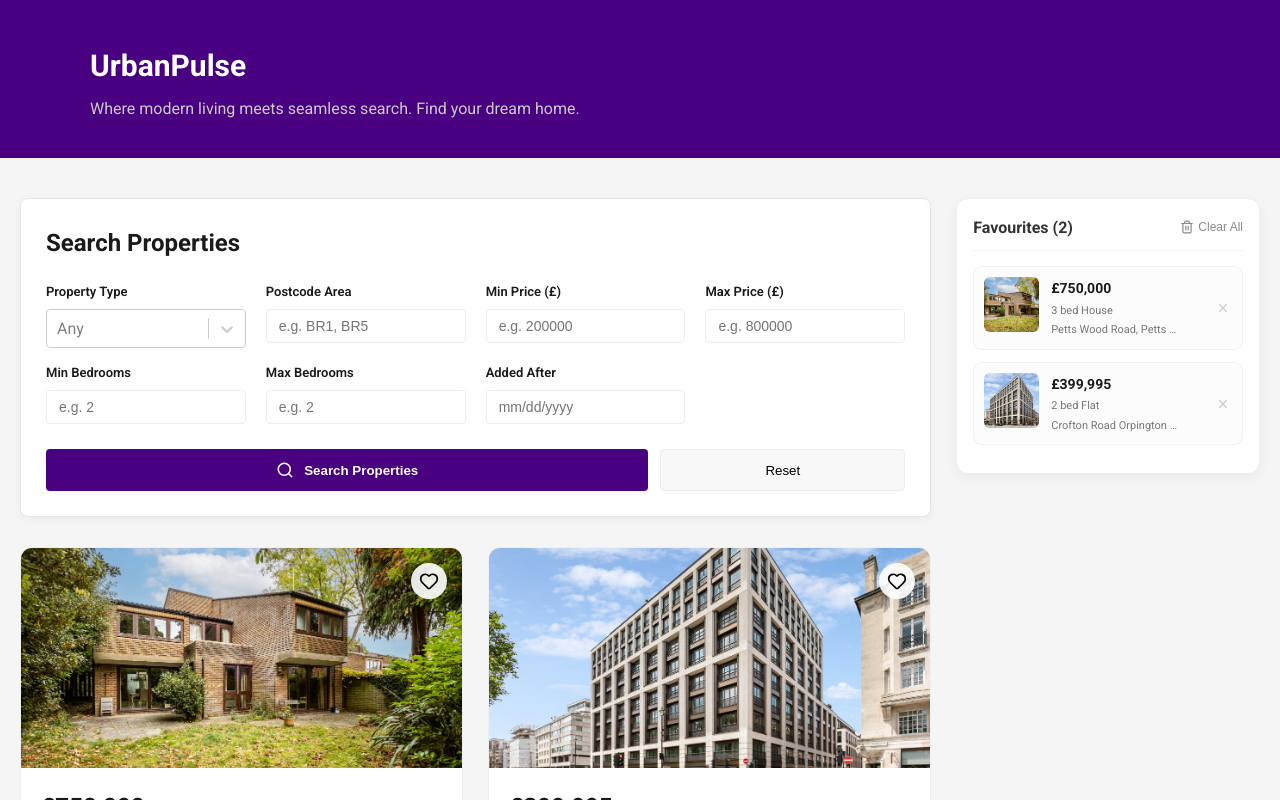
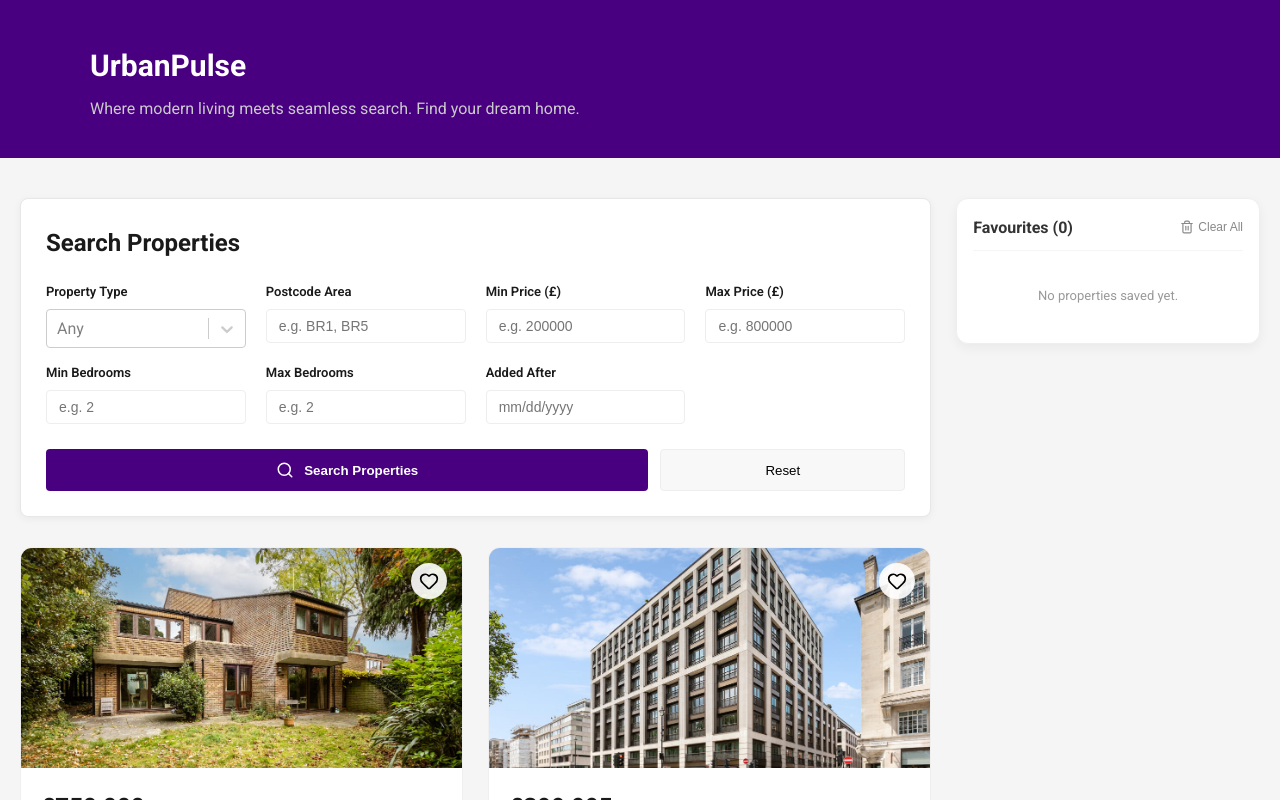
Before and after one commit to shenukamilan/urban-pulse, a React (Vite) app: page / in a window 1280 px wide. Shown: the top 800 px of the page. Built offline with nearby package versions, Linux system fonts and the light colour scheme.

Commit message:
Integrate FavoritesContext into favourites components
Refactored FavouriteItem and FavouritesSidebar to use FavoritesContext for managing favorite items. Added remove and clear functionality using context methods, replacing temporary data and improving state management.

```diff
--- a/src/components/FavouriteItem/FavouriteItem.jsx
+++ b/src/components/FavouriteItem/FavouriteItem.jsx
@@ -1,8 +1,14 @@
-import React from 'react';
+import React, { useContext } from 'react';
 import { X } from 'lucide-react';
 import './FavouriteItem.css'
+import { FavoritesContext } from '../../context/FavoritesContext';
+
 
 const FavouriteItem = ({ item }) => {
+
+    const { removeFavorite } = useContext(FavoritesContext);
+
+
   return (
     <div className="fav-item">
       <div className="fav-thumb-container">
@@ -19,7 +25,7 @@ const FavouriteItem = ({ item }) => {
         <p className="fav-loc-text">{item.location.substring(0, 25)}...</p>
       </div>
 
-      <button className="fav-remove-btn" title="Remove from favourites">
+      <button className="fav-remove-btn" title="Remove from favourites" onClick={() => removeFavorite(item.id)}>
         <X size={14} />
       </button>
     </div>
--- a/src/components/FavouritesSidebar/FavouritesSidebar.jsx
+++ b/src/components/FavouritesSidebar/FavouritesSidebar.jsx
@@ -1,25 +1,31 @@
-import React from 'react';
+import React, { useContext } from 'react';
 import { Trash2 } from 'lucide-react';
 import FavouriteItem from '../FavouriteItem/FavouriteItem';
 import './FavouritesSidebar.css';
 import propertiesData from "../../data/properties.json";
+import { FavoritesContext } from '../../context/FavoritesContext';
+
 
 const FavouritesSidebar = () => {
-  // Temp data for layout testing
-  const tempFavs = propertiesData.properties
+
+  const { favorites, clearFavorites } = useContext(FavoritesContext);
+
+  const savedProperties = favorites
+    .map((favId) => propertiesData.properties.find((p) => String(p.id) === favId))
+    .filter((item) => item !== undefined); // Safety check in case an ID is invalid
 
   return (
     <div className="fav-sidebar-card">
       <div className="fav-header">
-        <h3>Favourites ({tempFavs.length})</h3>
-        <button className="btn-clear">
+        <h3>Favourites ({savedProperties.length})</h3>
+        <button className="btn-clear" onClick={clearFavorites}>
           <Trash2 size={14} /> Clear All
         </button>
       </div>
 
       <div className="fav-list">
-        {tempFavs.length > 0 ? (
-          tempFavs.map((property) => (
+        {savedProperties.length > 0 ? (
+          savedProperties.map((property) => (
             <FavouriteItem key={property.id} item={property} />
           ))
         ) : (
```
